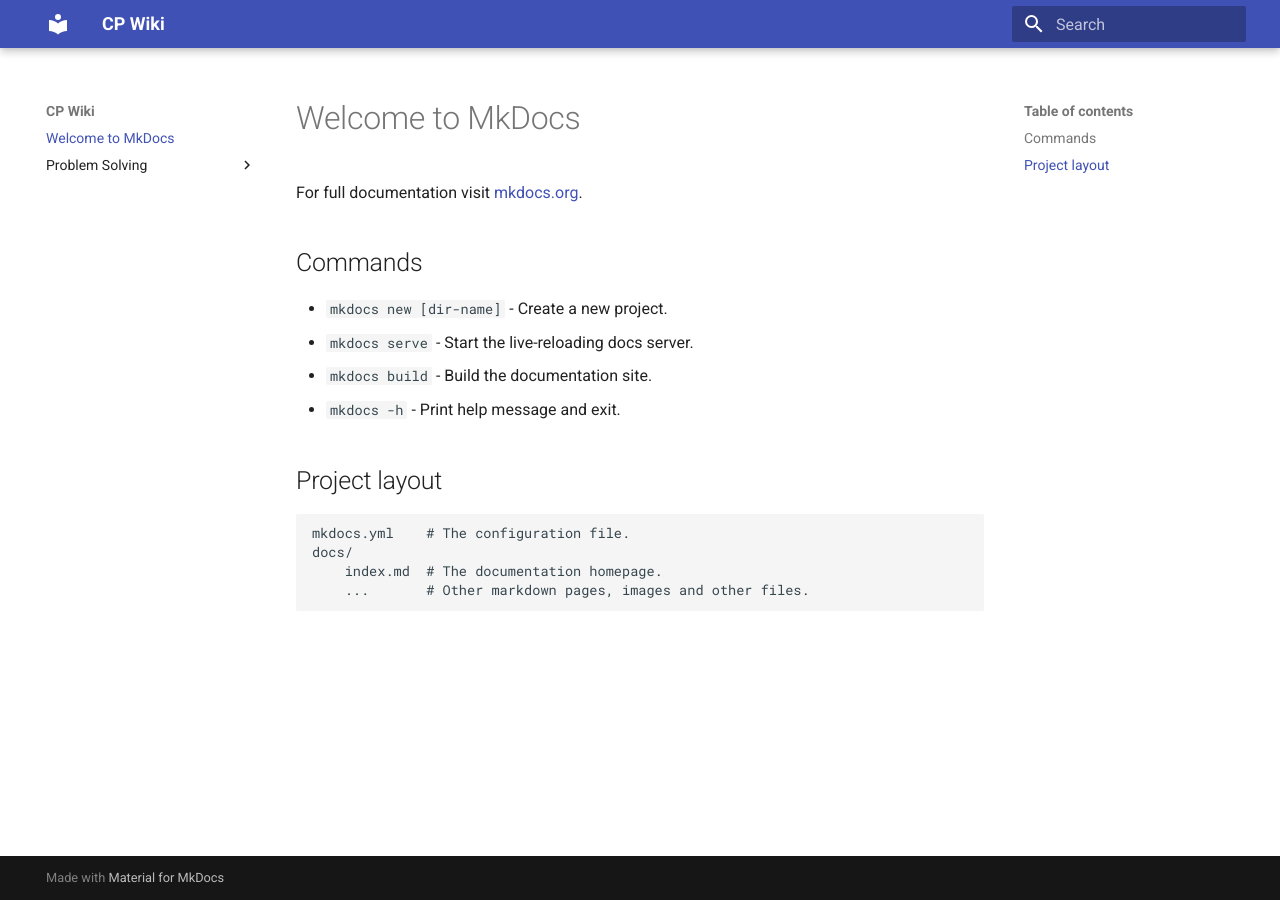
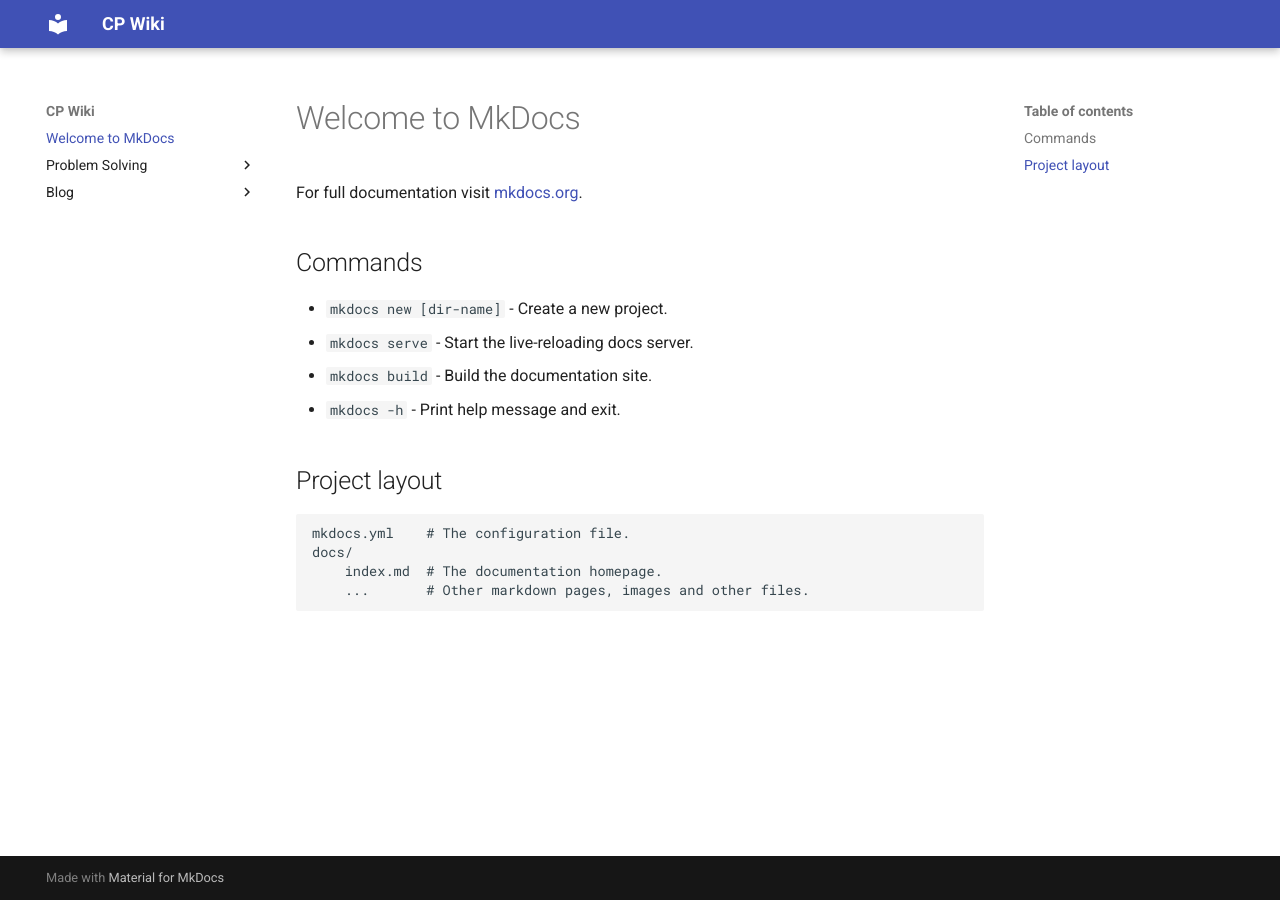
Before and after one commit to cpwiki/cpwiki.github.io, an MkDocs documentation site: the page built from docs/index.md, in a window 1280 px wide. Built offline with MkDocs 1.6.1 and Material for MkDocs 9.7.7, drawn with Linux system fonts in a browser that asks for light colours.

Commit message:
Update mkdocs.yml

```diff
--- a/mkdocs.yml
+++ b/mkdocs.yml
@@ -1,3 +1,5 @@
 site_name: CP Wiki
 theme:
   name: material
+plugins:
+  - blog
```
